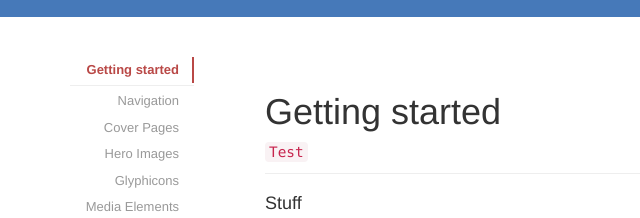
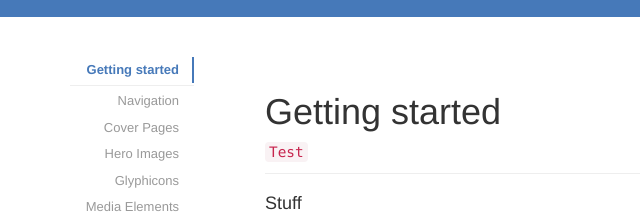
Before and after one commit to jaaimino/comm486, a website: page index.html in a window 1280 px wide. Shown: the part 215-433 px from the top of the page, 0-640 px from the left. Drawn offline with nearby package versions, Linux system fonts and the light colour scheme; files that its build step writes are made by us from their sources.

Commit message:
Fixed sidebar color

```diff
--- a/app/app.css
+++ b/app/app.css
@@ -65,15 +65,12 @@ body{
     border-color: #4679B9;
     background-color: #4679B9;
 }
-/*
-.bs-sidebar .nav .active a,
-.bs-sidebar .nav .active a:hover,
-.bs-sidebar .nav .active a:focus,
-.bs-sidebar .nav li a:focus,
-.bs-sidebar .nav li a:hover,
+
 .bs-sidebar .nav>.active:focus>a,
 .bs-sidebar .nav>.active:hover>a,
-.bs-sidebar .nav>.active>a{
+.bs-sidebar .nav>.active>a,
+.bs-sidebar .nav>li>a:focus,
+.bs-sidebar .nav>li>a:hover{
     color: #4679B9;
-    border-right: 2px solid #4679B9;
-}*/
+    border-color: #4679B9;
+}
```
